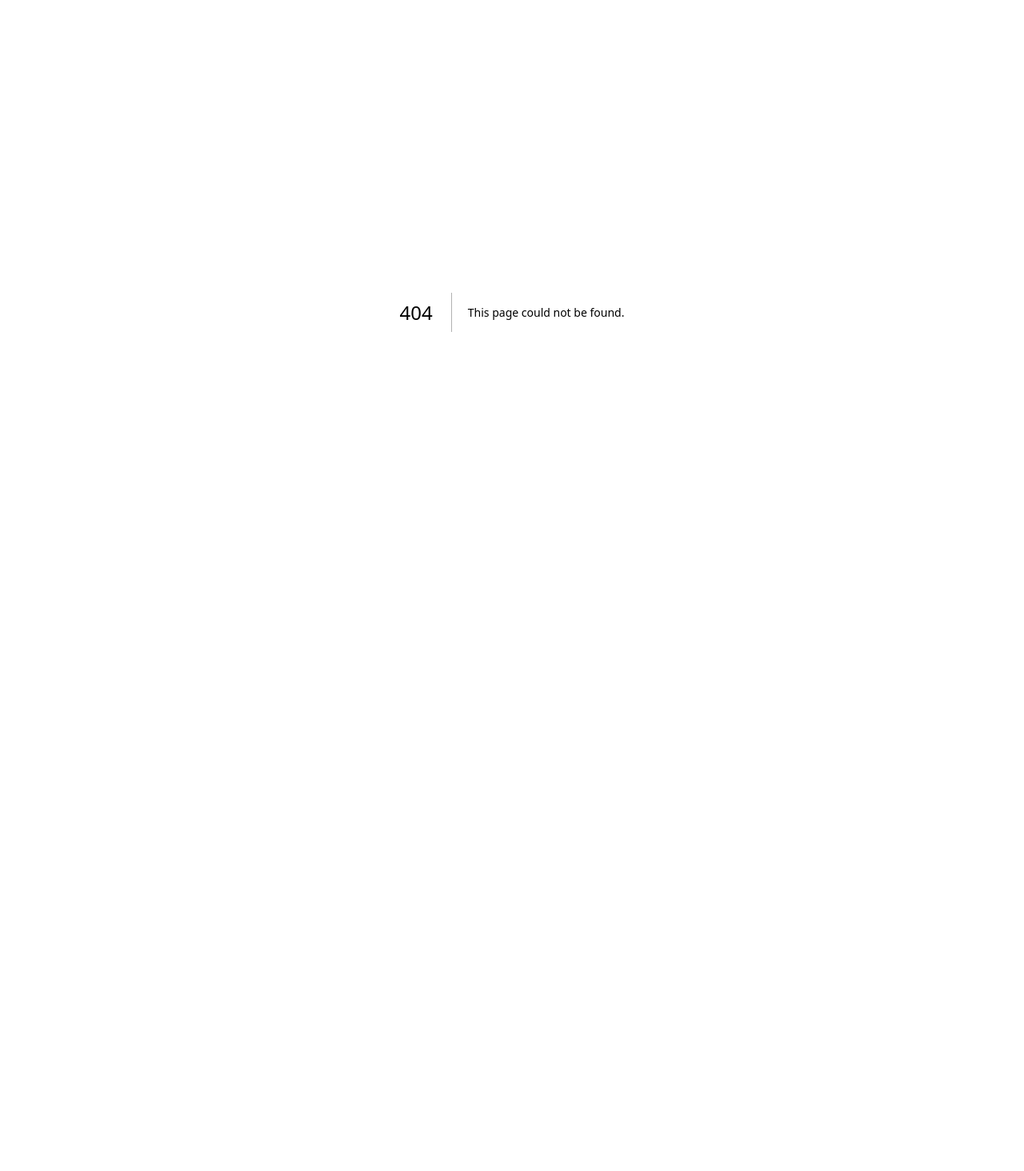
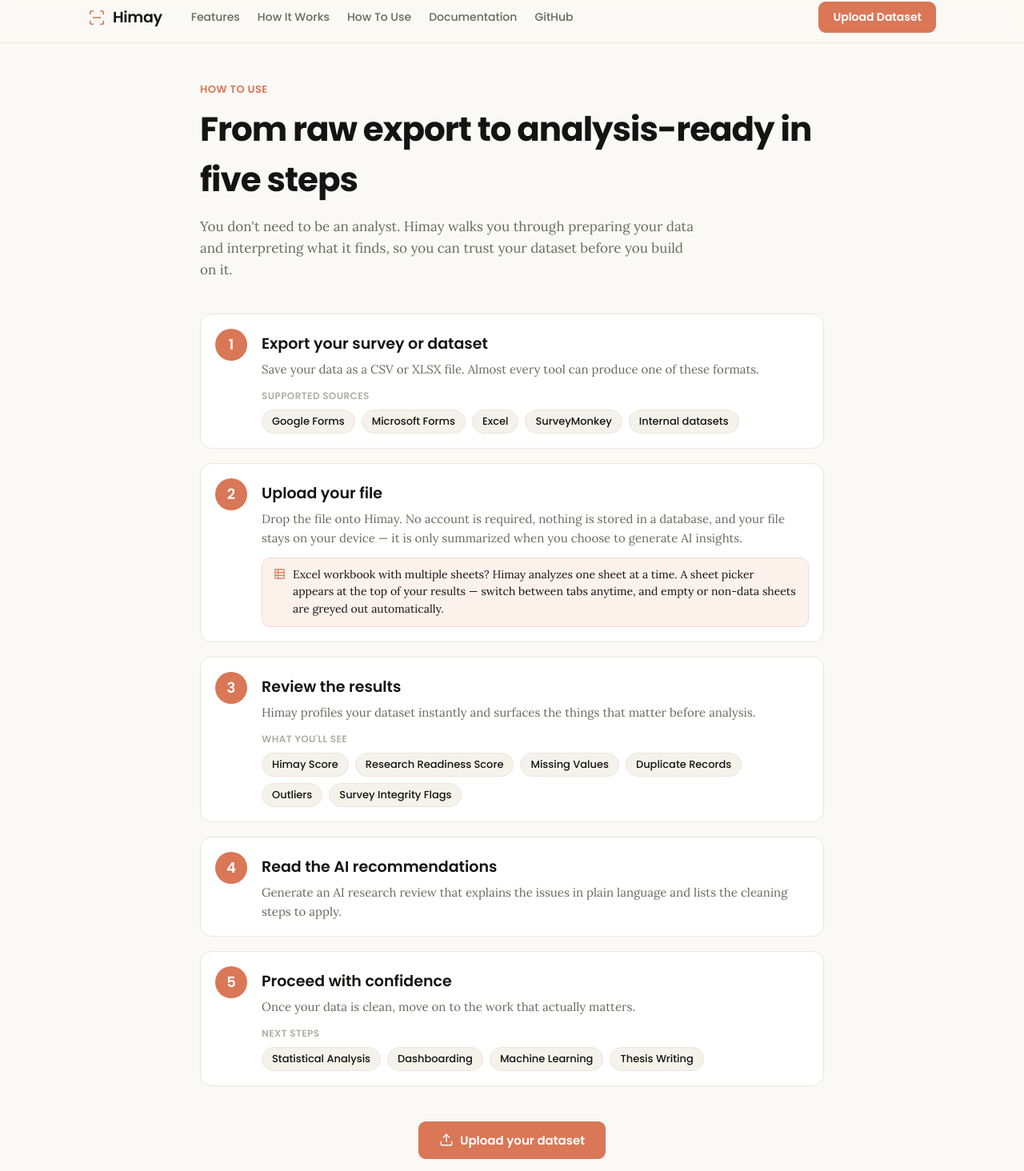
Before and after one commit to OrangeJuice023/Himay, a Next.js app: page /how-to-use in a window 1280 px wide. Before the commit this address had no page. Shown: the part 10-1474 px from the top of the page at 80% size. Before the commit the page ends 800 px from the top, so only its background shows below. Built offline with nearby package versions, Linux system fonts and the light colour scheme.

Commit message:
Create page.tsx

```diff
--- /dev/null
+++ b/app/how-to-use/page.tsx
@@ -0,0 +1,109 @@
+"use client";
+
+import Link from "next/link";
+import { T, SANS, SERIF, MONO, Icon, ICONS, Navbar, Footer, Card, primaryBtn } from "../ui";
+
+const steps = [
+  {
+    n: 1, title: "Export your survey or dataset",
+    body: "Save your data as a CSV or XLSX file. Almost every tool can produce one of these formats.",
+    extra: ["Google Forms", "Microsoft Forms", "Excel", "SurveyMonkey", "Internal datasets"],
+    extraLabel: "Supported sources",
+  },
+  {
+    n: 2, title: "Upload your file",
+    body: "Drop the file onto Himay. No account is required, nothing is stored in a database, and your file stays on your device — it is only summarized when you choose to generate AI insights.",
+    note: "Excel workbook with multiple sheets? Himay analyzes one sheet at a time. A sheet picker appears at the top of your results — switch between tabs anytime, and empty or non-data sheets are greyed out automatically.",
+  },
+  {
+    n: 3, title: "Review the results",
+    body: "Himay profiles your dataset instantly and surfaces the things that matter before analysis.",
+    extra: ["Himay Score", "Research Readiness Score", "Missing Values", "Duplicate Records", "Outliers", "Survey Integrity Flags"],
+    extraLabel: "What you'll see",
+  },
+  {
+    n: 4, title: "Read the AI recommendations",
+    body: "Generate an AI research review that explains the issues in plain language and lists the cleaning steps to apply.",
+  },
+  {
+    n: 5, title: "Proceed with confidence",
+    body: "Once your data is clean, move on to the work that actually matters.",
+    extra: ["Statistical Analysis", "Dashboarding", "Machine Learning", "Thesis Writing"],
+    extraLabel: "Next steps",
+  },
+];
+
+export default function HowToUse() {
+  return (
+    <>
+      <Navbar />
+      <main style={{ maxWidth: 820, margin: "0 auto", padding: "48px 20px 64px" }}>
+        <p style={{ font: `600 13px ${SANS}`, color: T.accent, letterSpacing: "0.4px", textTransform: "uppercase", margin: 0 }}>
+          How To Use
+        </p>
+        <h1 style={{ font: `700 clamp(28px, 5vw, 42px) ${SANS}`, color: T.ink, letterSpacing: "-1px", margin: "8px 0 14px" }}>
+          From raw export to analysis-ready in five steps
+        </h1>
+        <p style={{ font: `400 17px/1.6 ${SERIF}`, color: T.sub, maxWidth: 620, marginBottom: 40 }}>
+          You don&apos;t need to be an analyst. Himay walks you through preparing your data and
+          interpreting what it finds, so you can trust your dataset before you build on it.
+        </p>
+
+        <ol style={{ listStyle: "none", padding: 0, margin: 0, display: "flex", flexDirection: "column", gap: 18 }}>
+          {steps.map((s) => (
+            <li key={s.n}>
+              <Card style={{ display: "flex", gap: 18, alignItems: "flex-start" }}>
+                <div style={{
+                  flexShrink: 0, width: 40, height: 40, borderRadius: "50%",
+                  background: T.accent, color: "#fff",
+                  display: "flex", alignItems: "center", justifyContent: "center",
+                  font: `600 18px ${SANS}`,
+                }}>{s.n}</div>
+                <div>
+                  <h2 style={{ font: `600 19px ${SANS}`, color: T.ink, margin: "4px 0 6px" }}>{s.title}</h2>
+                  <p style={{ font: `400 15px/1.6 ${SERIF}`, color: T.sub, margin: 0 }}>{s.body}</p>
+                  {s.note && (
+                    <div style={{
+                      marginTop: 12, padding: "10px 14px", borderRadius: 10,
+                      background: "#fdf1ec", border: `1px solid #f3d9cf`,
+                      font: `400 14px/1.55 ${SERIF}`, color: T.ink,
+                      display: "flex", gap: 9, alignItems: "flex-start",
+                    }}>
+                      <span style={{ flexShrink: 0, marginTop: 2 }}><Icon d={ICONS.table} size={15} color={T.accent} /></span>
+                      <span>{s.note}</span>
+                    </div>
+                  )}
+                  {s.extra && (
+                    <div style={{ marginTop: 12 }}>
+                      <div style={{ font: `600 12px ${SANS}`, color: T.faint, textTransform: "uppercase", letterSpacing: "0.4px", marginBottom: 8 }}>
+                        {s.extraLabel}
+                      </div>
+                      <div style={{ display: "flex", flexWrap: "wrap", gap: 8 }}>
+                        {s.extra.map((e) => (
+                          <span key={e} style={{
+                            font: `500 13px ${SANS}`, color: T.ink, background: T.panel,
+                            border: `1px solid ${T.line}`, borderRadius: 999, padding: "4px 12px",
+                          }}>{e}</span>
+                        ))}
+                      </div>
+                    </div>
+                  )}
+                </div>
+              </Card>
+            </li>
+          ))}
+        </ol>
+
+        <div style={{ textAlign: "center", marginTop: 44 }}>
+          <Link href="/" style={{ ...primaryBtn, display: "inline-flex", alignItems: "center", gap: 8, padding: "12px 26px", fontSize: 15 }}>
+            <Icon d={ICONS.upload} size={18} color="#fff" /> Upload your dataset
+          </Link>
+          <p style={{ font: `400 13px ${MONO}`, color: T.faint, marginTop: 14 }}>
+            No account · no database · runs in your browser
+          </p>
+        </div>
+      </main>
+      <Footer />
+    </>
+  );
+}
```
